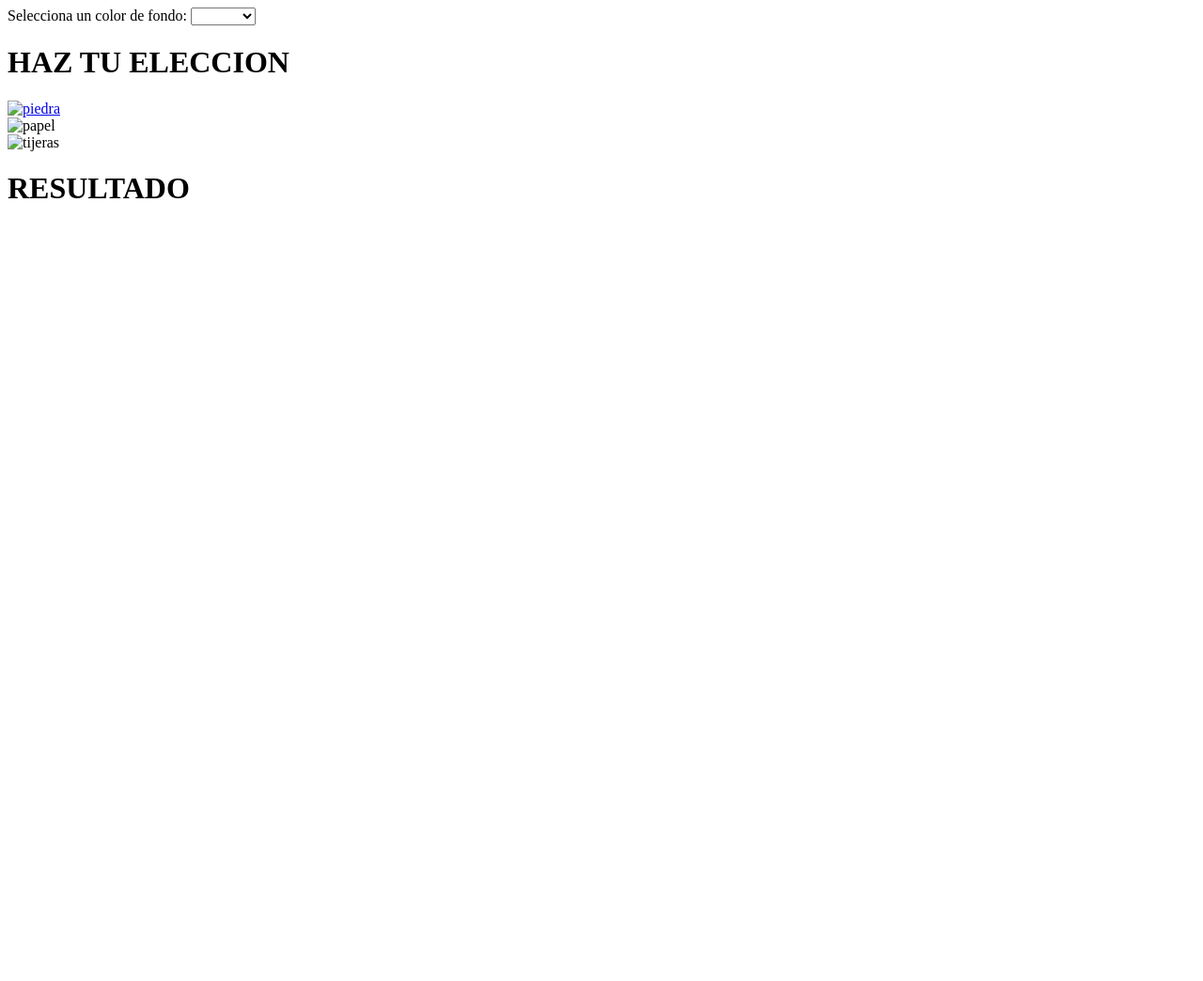
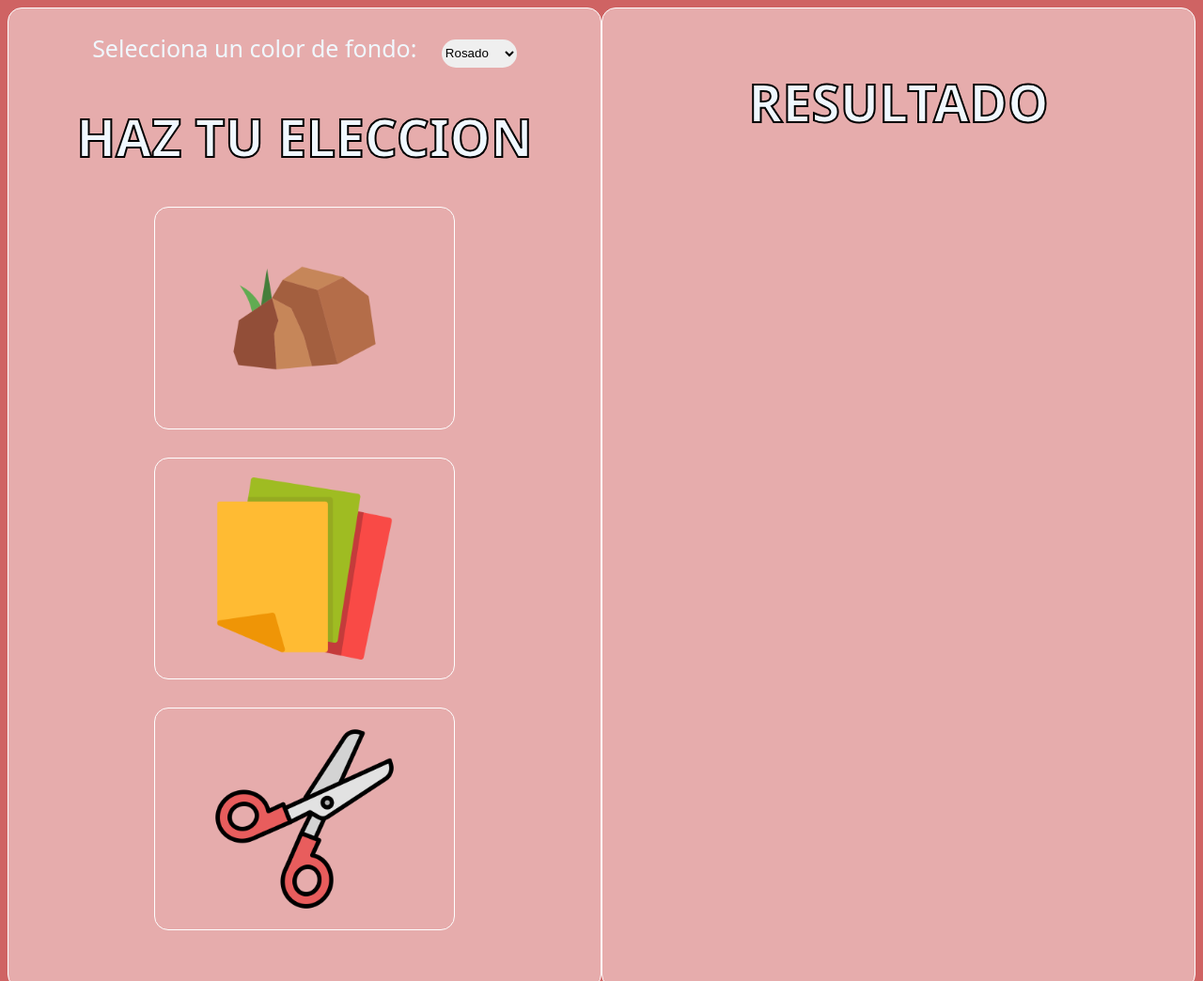
Before and after one commit to SergioRon2/Piedra-papel-y-tijeras, a plain HTML site: page index.html in a window 1280 px wide. Shown: the top 1044 px of the page at 94% size. Before the commit the page ends 800 px from the top, so only its background shows below. Drawn offline with Linux system fonts and the light colour scheme; the site is published under a folder, as on GitHub Pages, so addresses that start at the root find nothing.

Commit message:
Update index.html

```diff
--- a/index.html
+++ b/index.html
@@ -4,12 +4,12 @@
     <meta charset="UTF-8">
     <meta name="viewport" content="width=device-width, initial-scale=1.0">
     <title>Piedra, papel o tijeras</title>
-    <link rel="stylesheet" href="/css/juego.css">
-    <link rel="shortcut icon" href="/Piedra-papel-y-tijeras/img/favicon.png" type="image/x-icon">
+    <link rel="stylesheet" href="css/juego.css">
+    <link rel="shortcut icon" href="img/favicon.png" type="image/x-icon">
 </head>
 <body>
     <audio autoplay loop volume="0">
-        <source src="/mp3/012_me ilusione - el binomio de oro.mp3" type="audio/mpeg">
+        <source src="mp3/012_me ilusione - el binomio de oro.mp3" type="audio/mpeg">
     </audio>
     <div class="padre">
         <div class="contenedor">
@@ -27,13 +27,13 @@
             <h1 class="titulo">HAZ TU ELECCION</h1>
             <div class="elecciones">
                 <div class="image">
-                    <a href="#final"><img src="/img/piedra.png" alt="piedra" id="piedra"  width="250" draggable="false"></a>
+                    <a href="#final"><img src="img/piedra.png" alt="piedra" id="piedra"  width="250" draggable="false"></a>
                 </div>
                 <div class="image">
-                    <img src="/img/papel.png" alt="papel" id="papel" width="250" draggable="false">
+                    <img src="img/papel.png" alt="papel" id="papel" width="250" draggable="false">
                 </div>
                 <div class="image">
-                    <img src="/img/tijeras.png" alt="tijeras" id="tijeras" width="250" draggable="false">
+                    <img src="img/tijeras.png" alt="tijeras" id="tijeras" width="250" draggable="false">
                 </div>
             </div>
         </div>
@@ -44,6 +44,6 @@
             </div>
         </div>
     </div>
-    <script src="/js/app.js"></script>
+    <script src="js/app.js"></script>
 </body>
 </html>
```
